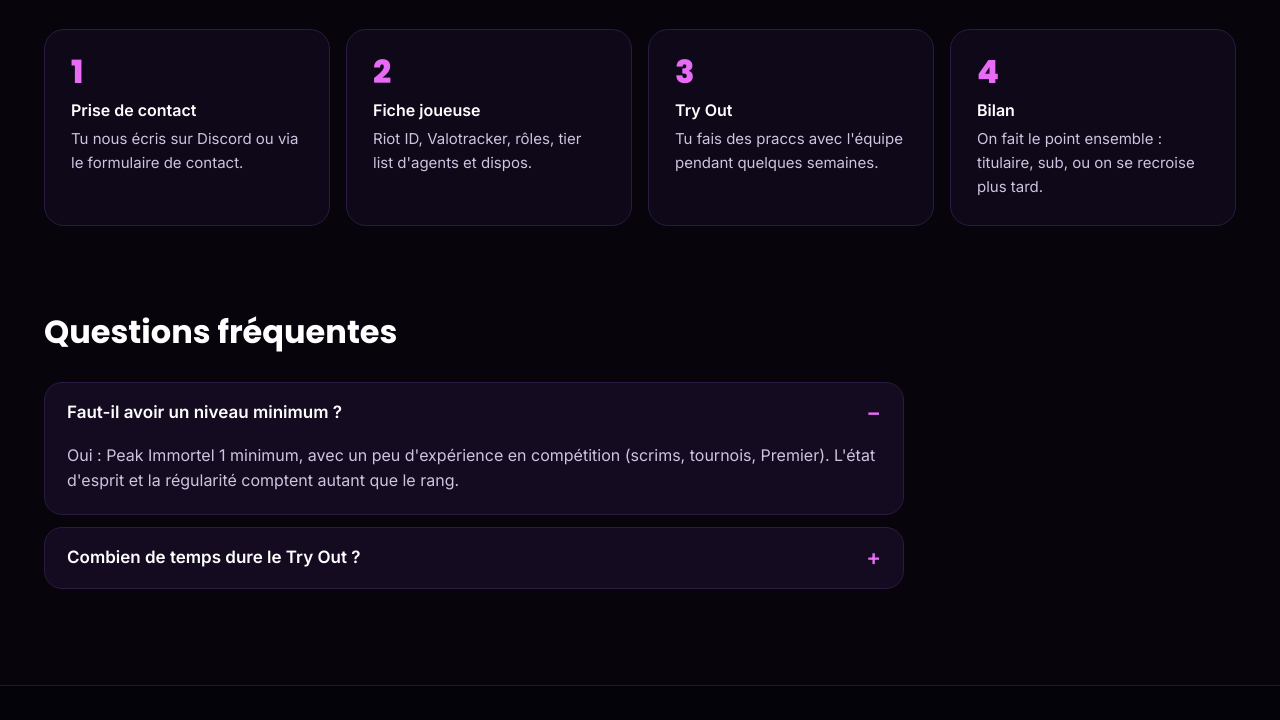
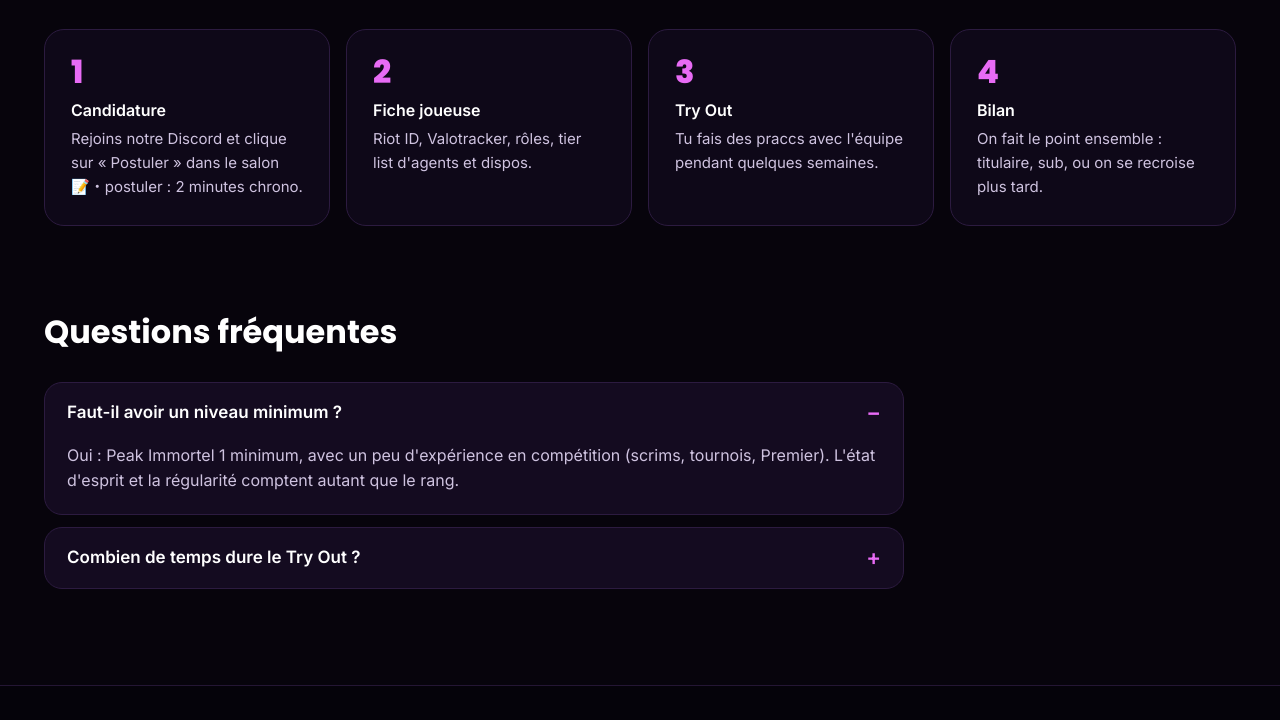
Before and after one commit to naawa693/women-diff-site, a plain HTML site: page recrutement.html in a window 1280 px wide. Shown: the part 1413-2133 px from the top of the page. Drawn offline with Linux system fonts and the light colour scheme.

Commit message:
Site : mise à jour (recrutement.html)

```diff
--- a/recrutement.html
+++ b/recrutement.html
@@ -133,7 +133,7 @@ html{scroll-behavior:smooth}*{box-sizing:border-box}img{max-width:100%}
 <section style="max-width: 1240px; margin: 0 auto; padding: 80px 24px; box-sizing: border-box">
 <h2 style="margin: 0 0 32px; font-family: Poppins, sans-serif; font-weight: 700; font-size: 32px; color: #FFFFFF">Comment ça se passe</h2>
 <ol style="margin: 0; padding: 0; list-style: none; display: grid; grid-template-columns: repeat(auto-fit, minmax(240px, 1fr)); gap: 16px">
-<li style="padding: 26px; border-radius: 20px; border: 1px solid #2C1B40; background: #0E0818"><p style="margin: 0 0 10px; font-family: Poppins, sans-serif; font-weight: 800; font-size: 32px; line-height: 1; color: #E86BF5">1</p><p style="margin: 0 0 4px; font-weight: 600; color: #FFFFFF">Prise de contact</p><p style="margin: 0; font-size: 15px; color: #CFC3E0">Tu nous écris sur Discord ou via le formulaire de contact.</p></li>
+<li style="padding: 26px; border-radius: 20px; border: 1px solid #2C1B40; background: #0E0818"><p style="margin: 0 0 10px; font-family: Poppins, sans-serif; font-weight: 800; font-size: 32px; line-height: 1; color: #E86BF5">1</p><p style="margin: 0 0 4px; font-weight: 600; color: #FFFFFF">Candidature</p><p style="margin: 0; font-size: 15px; color: #CFC3E0">Rejoins notre Discord et clique sur « Postuler » dans le salon 📝・postuler : 2 minutes chrono.</p></li>
 <li style="padding: 26px; border-radius: 20px; border: 1px solid #2C1B40; background: #0E0818"><p style="margin: 0 0 10px; font-family: Poppins, sans-serif; font-weight: 800; font-size: 32px; line-height: 1; color: #E86BF5">2</p><p style="margin: 0 0 4px; font-weight: 600; color: #FFFFFF">Fiche joueuse</p><p style="margin: 0; font-size: 15px; color: #CFC3E0">Riot ID, Valotracker, rôles, tier list d'agents et dispos.</p></li>
 <li style="padding: 26px; border-radius: 20px; border: 1px solid #2C1B40; background: #0E0818"><p style="margin: 0 0 10px; font-family: Poppins, sans-serif; font-weight: 800; font-size: 32px; line-height: 1; color: #E86BF5">3</p><p style="margin: 0 0 4px; font-weight: 600; color: #FFFFFF">Try Out</p><p style="margin: 0; font-size: 15px; color: #CFC3E0">Tu fais des praccs avec l'équipe pendant quelques semaines.</p></li>
 <li style="padding: 26px; border-radius: 20px; border: 1px solid #2C1B40; background: #0E0818"><p style="margin: 0 0 10px; font-family: Poppins, sans-serif; font-weight: 800; font-size: 32px; line-height: 1; color: #E86BF5">4</p><p style="margin: 0 0 4px; font-weight: 600; color: #FFFFFF">Bilan</p><p style="margin: 0; font-size: 15px; color: #CFC3E0">On fait le point ensemble : titulaire, sub, ou on se recroise plus tard.</p></li>
```
